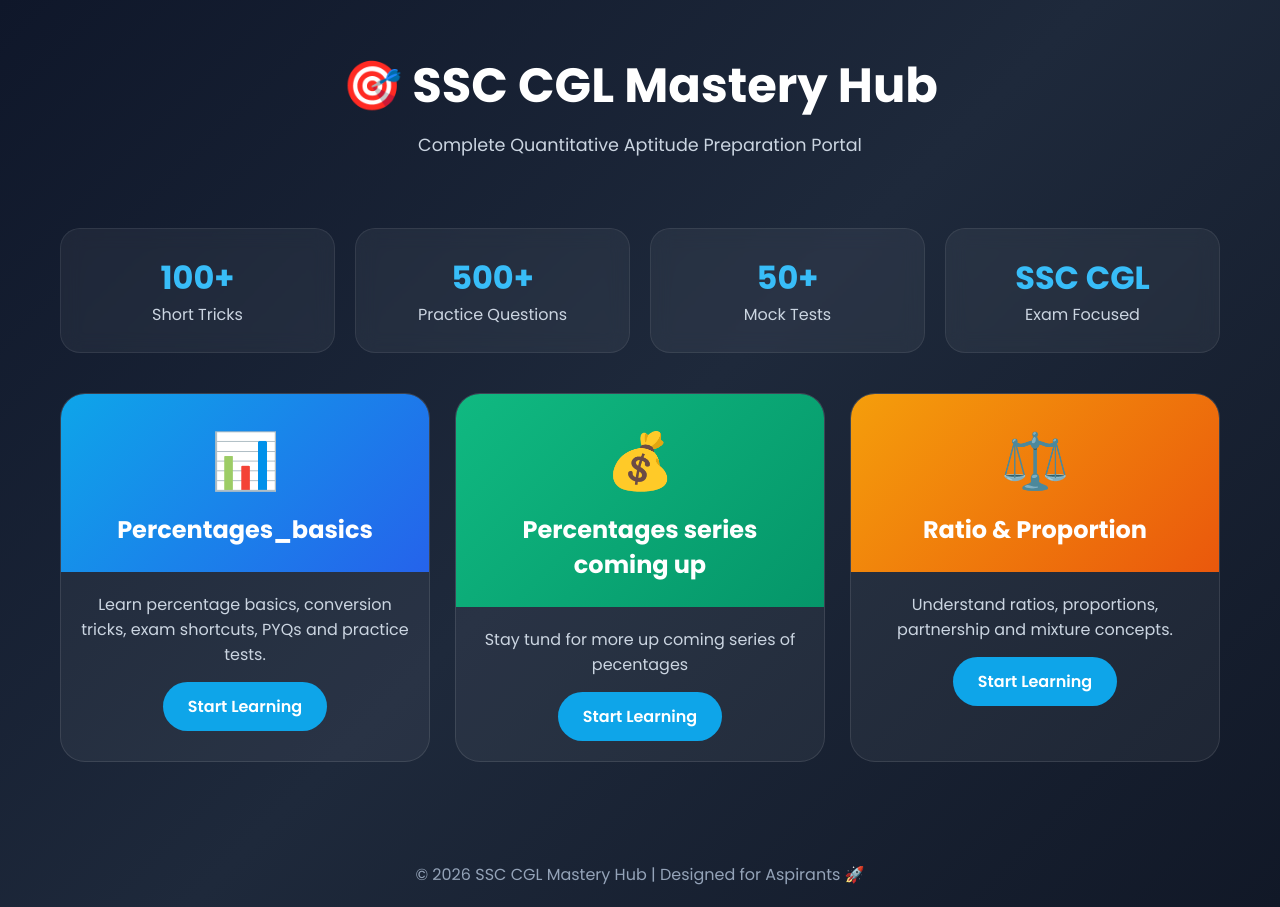
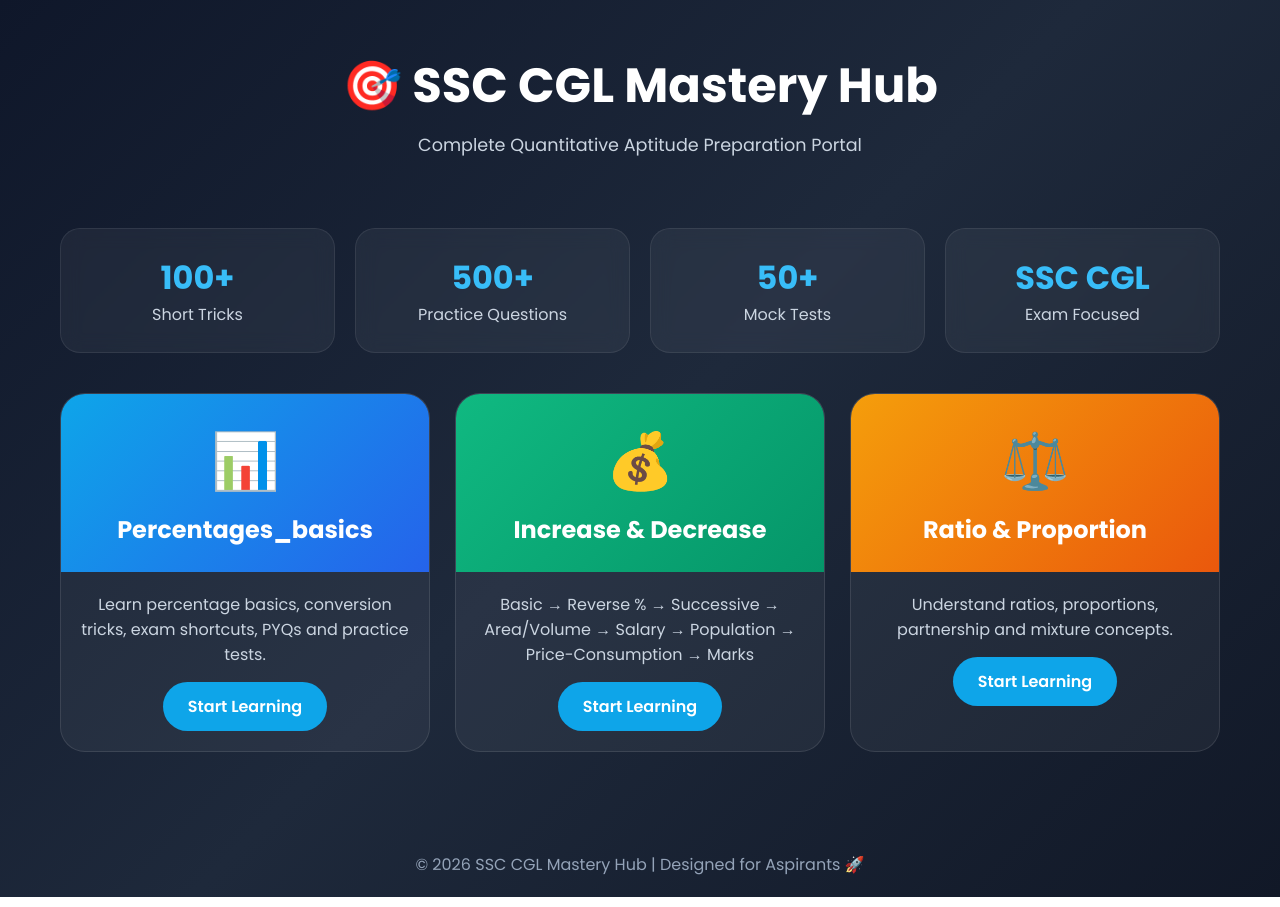
Before and after one commit to srinussc/percentages, a plain HTML site: page index.html in a window 1280 px wide. Drawn offline with Linux system fonts and the light colour scheme.

Commit message:
Update index.html

```diff
--- a/index.html
+++ b/index.html
@@ -202,13 +202,13 @@ footer{
         <div class="card">
             <div class="card-header profit">
                 <div class="icon">💰</div>
-                <h2>Percentages series coming up</h2>
+                <h2>Increase & Decrease</h2>
             </div>
 
             <div class="card-body">
-                Stay tund for more up coming series of pecentages
+                Basic → Reverse % → Successive → Area/Volume → Salary → Population → Price-Consumption → Marks
                 <br>
-                <a href="profit-loss/">Start Learning</a>
+                <a href="Increase & Decrease/">Start Learning</a>
             </div>
         </div>
 
```
